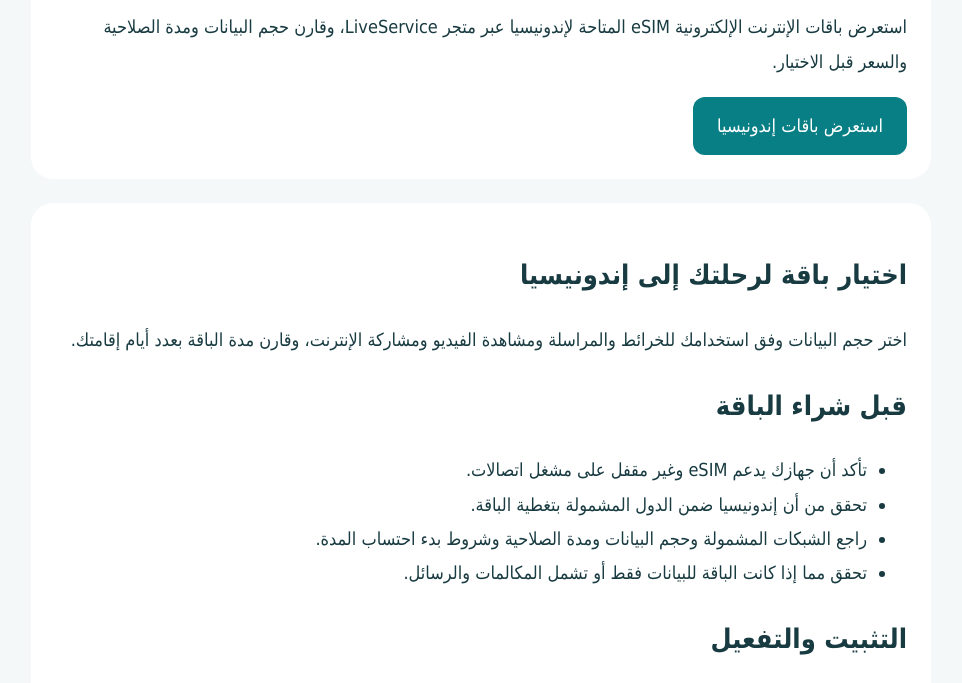
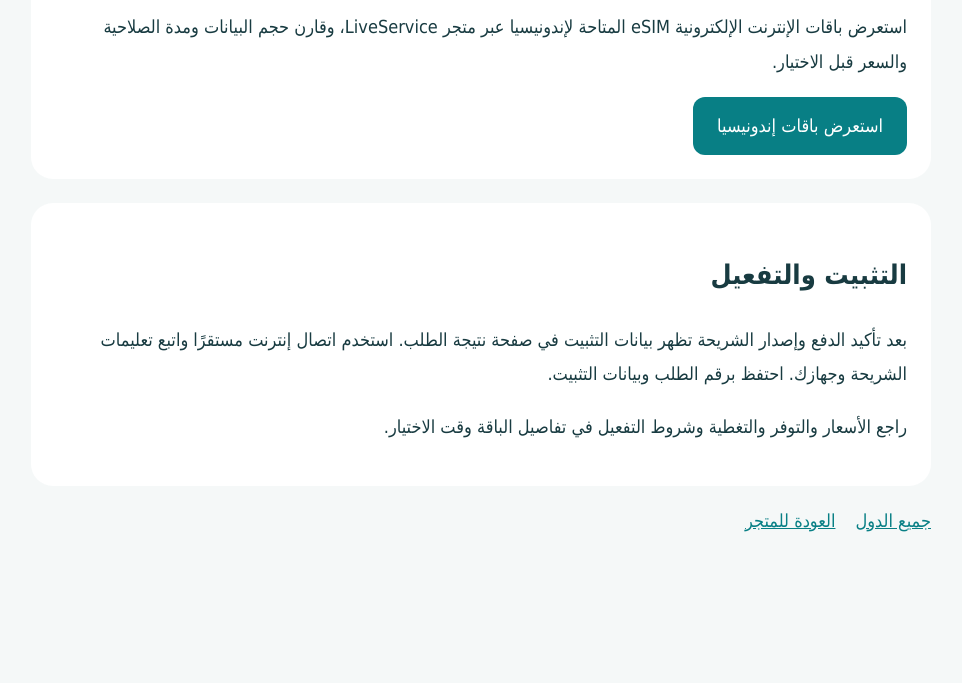
Before and after one commit to liveservice90-blip/liveservice-esim, a website: page destinations/indonesia/index.html in a window 1280 px wide. Shown: the part 240-923 px from the top of the page, without its empty margins (159-1121 px from the left). After the commit the page ends 800 px from the top, so only its background shows below. Drawn offline with Linux system fonts and the light colour scheme.

Commit message:
Update index.html

```diff
--- a/destinations/indonesia/index.html
+++ b/destinations/indonesia/index.html
@@ -30,15 +30,6 @@ nav{display:flex;gap:20px;flex-wrap:wrap}
 <a class="btn" href="/?country=ID#plans">استعرض باقات إندونيسيا</a>
 </section>
 <section class="panel">
-<h2>اختيار باقة لرحلتك إلى إندونيسيا</h2>
-<p>اختر حجم البيانات وفق استخدامك للخرائط والمراسلة ومشاهدة الفيديو ومشاركة الإنترنت، وقارن مدة الباقة بعدد أيام إقامتك.</p>
-<h2>قبل شراء الباقة</h2>
-<ul>
-<li>تأكد أن جهازك يدعم eSIM وغير مقفل على مشغل اتصالات.</li>
-<li>تحقق من أن إندونيسيا ضمن الدول المشمولة بتغطية الباقة.</li>
-<li>راجع الشبكات المشمولة وحجم البيانات ومدة الصلاحية وشروط بدء احتساب المدة.</li>
-<li>تحقق مما إذا كانت الباقة للبيانات فقط أو تشمل المكالمات والرسائل.</li>
-</ul>
 <h2>التثبيت والتفعيل</h2>
 <p>بعد تأكيد الدفع وإصدار الشريحة تظهر بيانات التثبيت في صفحة نتيجة الطلب. استخدم اتصال إنترنت مستقرًا واتبع تعليمات الشريحة وجهازك. احتفظ برقم الطلب وبيانات التثبيت.</p>
 <p>راجع الأسعار والتوفر والتغطية وشروط التفعيل في تفاصيل الباقة وقت الاختيار.</p>
```
